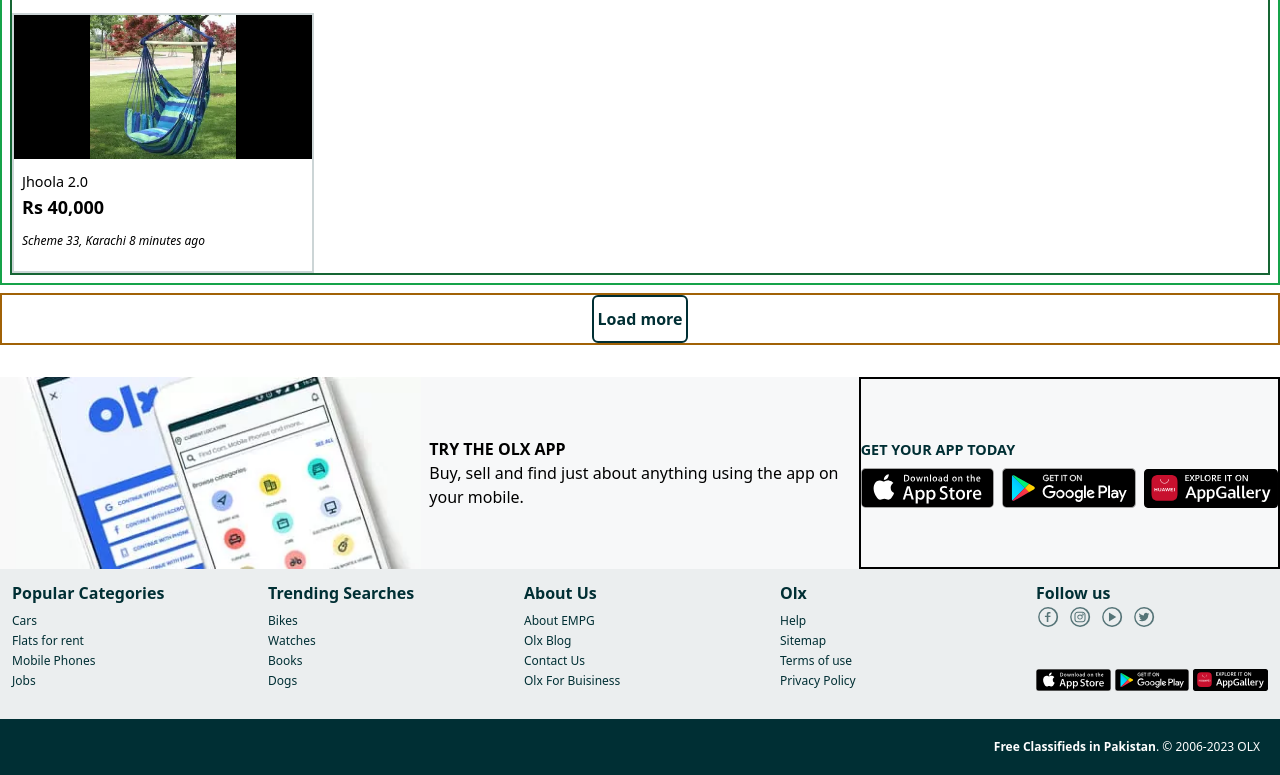
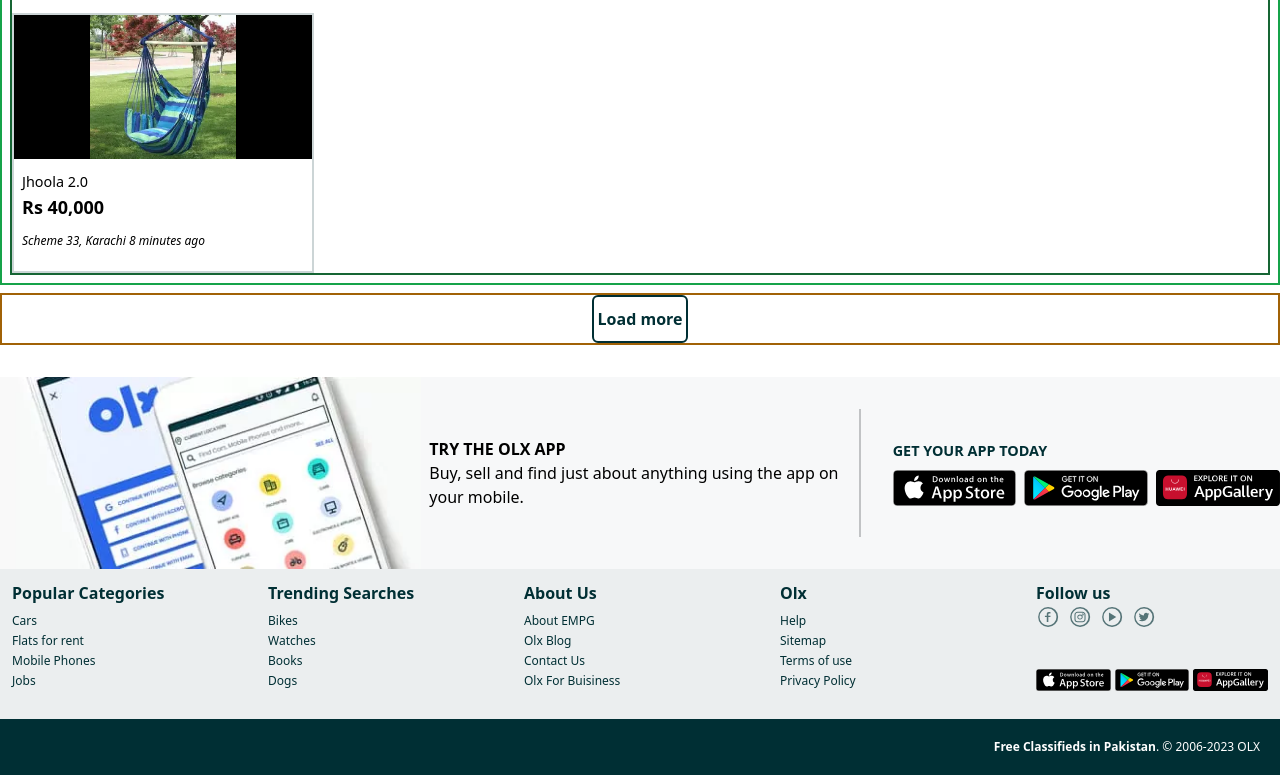
Before and after one commit to MuhammedUsmanKhan/OlxCloneUsingTailwindCss, a website: page main/index.html in a window 1280 px wide. Shown: the part 2140-2915 px from the top of the page. Drawn offline with Linux system fonts and the light colour scheme.

Commit message:
some changes to be made :)

```diff
--- a/main/index.html
+++ b/main/index.html
@@ -12,8 +12,7 @@
 <body class="font-sans">
     <!-- TopNav -->
     <nav class="bg-[#f7f8f8] md:sticky md:top-0">
-        <nav
-            class=" container   flex p-1 md:p-2 mx-auto items-center justify-evenly md:justify-start ">
+        <nav class=" container   flex p-1 md:p-2 mx-auto items-center justify-evenly md:justify-start ">
             <div class="md:hidden ">
                 <img src="./images/menuIcon_noinline.967425c3fbd99621a344ec1021024ffb.svg" alt="Menu">
             </div>
@@ -93,8 +92,8 @@
                             </path>
                         </svg>
                     </button>
-                    <input class=" p-2  w-full border-[#002f34] border-2 md:w-4/12 " placeholder="All ads in Scheme 33" type="search" name=""
-                        id="">
+                    <input class=" p-2  w-full border-[#002f34] border-2 md:w-4/12 " placeholder="All ads in Scheme 33"
+                        type="search" name="" id="">
                     <input class=" p-2 border-[#002f34] border-2  hidden md:inline-block md:ml-3  md:w-7/12 "
                         placeholder="Find Cars Mobile Phones and More..." type="search" name="" id="">
                 </div>
@@ -611,17 +610,23 @@
                     <h1 class="font-bold">TRY THE OLX APP</h1>
                     <p class="break-words">Buy, sell and find just about anything using the app on your mobile.</p>
                 </div>
-                <div class="flex flex-col justify-center items-start border-2 border-black bg-[#f7f8f9]  ">
+                <div class="flex justify-start items-center space-x-8">
+                    <div class=" border-[1px] border-[#c1c3c5] h-32">
+
+                    </div>
+                    <div class="flex flex-col justify-center items-start  bg-[#f7f8f9]  ">
                         <div class="text-sm mb-2 text-[#002f34] font-bold">
                             <h1>GET YOUR APP TODAY</h1>
                         </div>
                         <div class="flex justify-start items-center md:space-x-2">
                             <a href=""><img src="./images/iconAppStoreEN_noinline.a731d99c8218d6faa0e83a6d038d08e8.svg"
-                                class="lg:w-40 md:w-28 " alt=""></a>
-                        <a href=""><img src="./images/iconGooglePlayEN_noinline.9892833785b26dd5896b7c70b089f684.svg"
-                                class="lg:w-40 md:w-28 " alt=""></a>
+                                    class="lg:w-32 md:w-28 " alt=""></a>
+                            <a href=""><img
+                                    src="./images/iconGooglePlayEN_noinline.9892833785b26dd5896b7c70b089f684.svg"
+                                    class="lg:w-32 md:w-28 " alt=""></a>
                             <a href=""><img src="./images/iconAppGallery_noinline.6092a9d739c77147c884f1f7ab3f1771.svg"
-                                class=" lg:w-40 md:w-28" alt=""></a>
+                                    class=" lg:w-32 md:w-28" alt=""></a>
+                        </div>
                     </div>
                 </div>
             </div>
@@ -749,11 +754,11 @@
     <!-- for button top -->
     <div
         class="hidden   md:grid md:grid-cols-1 w-full sm:grid-cols-1  justify-items-center md:fixed md:top-28 left-0  ">
-    <button
-        class=" flex items-center  justify-center  bg-white  rounded-full drop-shadow-md  ">
+        <button class=" flex items-center  justify-center  bg-white  rounded-full drop-shadow-md  ">
             <!-- <img src="./images/backToTopIcon_noinline.7b82f4f094ade4510834eaf20d4ce5ab.svg" alt=""> -->
             <span
-            class="text-[#002f34] text-right font-semibold bg-BacktoTopicon bg-white m-3  bg-no-repeat w-28 bg-left  ">Back to top</span>
+                class="text-[#002f34] text-right font-semibold bg-BacktoTopicon bg-white m-3  bg-no-repeat w-28 bg-left  ">Back
+                to top</span>
         </button>
     </div>
 </body>
```
Also changed, not shown: main/output.css. Lines whose indentation alone changed are shown as unchanged.
